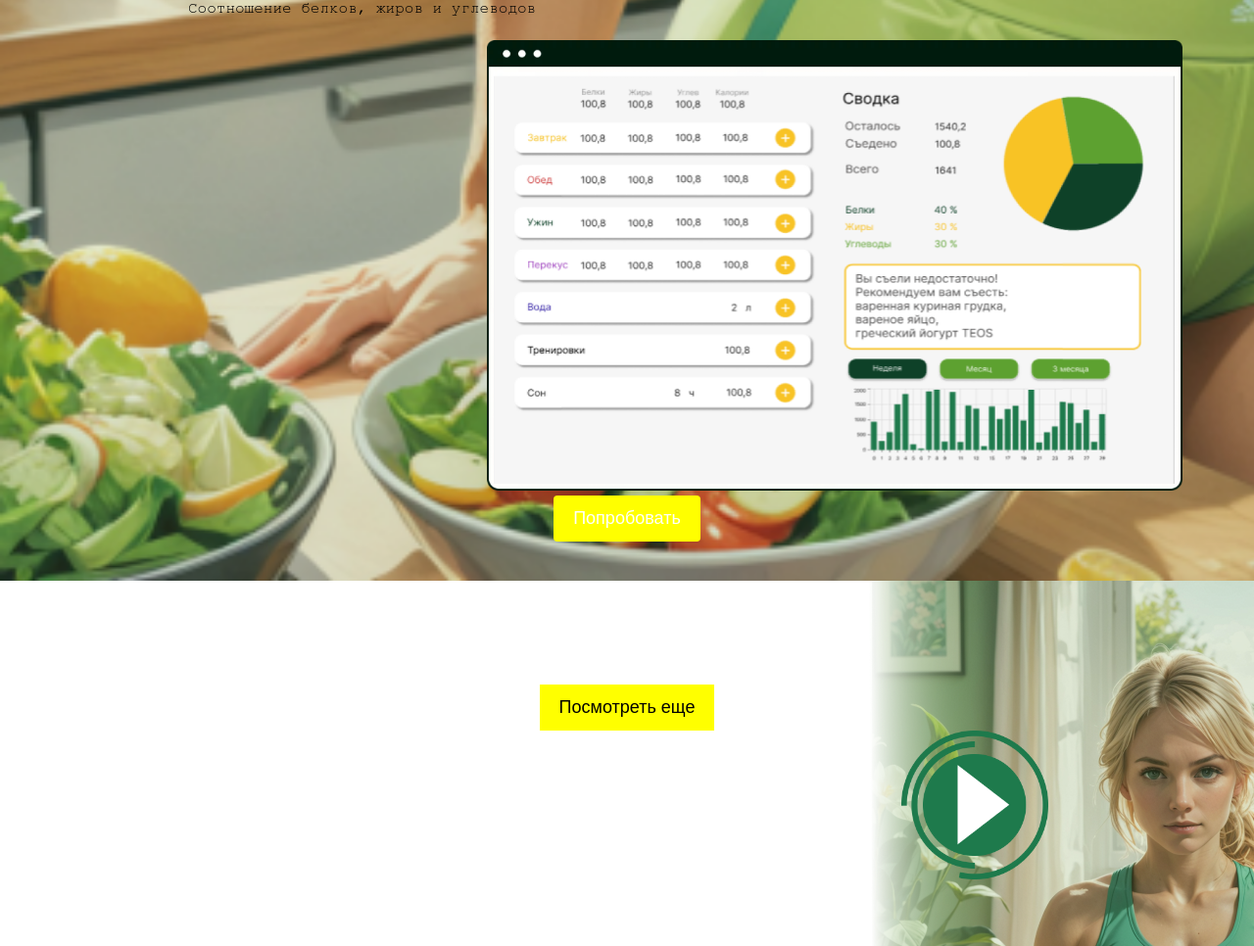
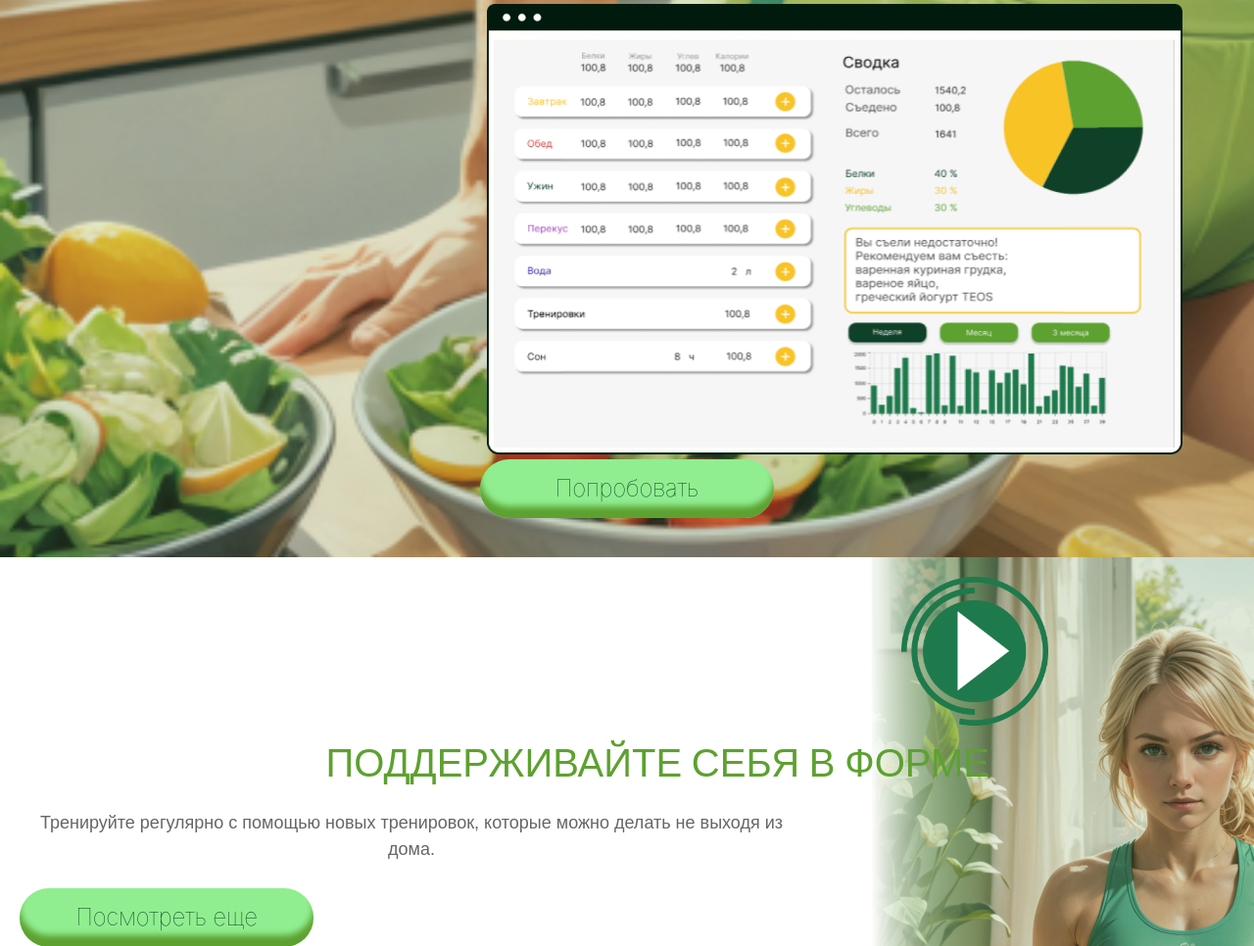
Before and after one commit to Karielka/Fitnes_app, a Django app: page /fitnes/ in a window 1280 px wide. Shown: the part 4669-5635 px from the top of the page at 98% size. Run offline with Django 5.2, Linux system fonts and the light colour scheme; parts of the project's set-up code (start-up, migrations or seed data) failed here and were passed over; some libraries are stand-ins or nearby versions.

Commit message:
Merge yuliana+develop

```diff
--- a/Fitnes/Main/static/main/css/index.css
+++ b/Fitnes/Main/static/main/css/index.css
@@ -1,7 +1,7 @@
 html, body {
     margin: 0;
     font-family: Arial, sans-serif;
-    background-color: #f6f6f6;
+    background-color: white;
     margin: 0;
     padding: 0;
     overflow-x: hidden;
@@ -10,7 +10,6 @@
 a {
     color: black;
     text-decoration: none;
-    margin-right: 10px;
 }
 
 .burger-menu {
@@ -55,8 +54,15 @@
   }
 
 .logout {
-    margin-left:auto;
+    margin-left: 600px;
     color: black;
+    justify-content: right;
+}
+
+.logout:hover {
+    margin-left: 600px;
+    color: #5DA130;
+    text-decoration: none;
     justify-content: right;
 }
 
@@ -64,33 +70,91 @@
     position: relative;
     width: 100%;
     height: 100%;
+    background-repeat: no-repeat;
+    background-size: cover;
 }
 
 .hero-text h1 {
-    font-size: 36px;
+    font-size: 60px;
     color: #333;
+    margin-top: 40px;
+    margin-left: 10px;
+    padding: 10px;
+    font-family: 'Oswald', sans-serif;
+    color: #5da130;
+
 }
 
 .hero-text p {
-    font-size: 24px;
+    font-size: 22px;
     color: #666;
+    width: 650px;
+    margin-left: 20px;
+    padding: 10px;
+    text-align: center;
 }
 
 .hero-buttons {
     display: flex;
-    justify-content: center;
+    margin-left: 200px;
     gap: 10px;
     margin-top: 20px;
 }
 
 .hero-btn {
-    background: #ff0;
-    border: none;
-    padding: 10px 20px;
+    appearance: none;
+    text-decoration: none;
+    width: 300px;
+    background-color: #90ee90;
+    border-radius: 40em;
+    border-style: none;
+    box-shadow: #5DA130 0 -12px 6px inset;
+    box-sizing: border-box;
+    color: #0E4128;
     cursor: pointer;
-    font-size: 18px;
+    display: inline-block;
+    font-family: -apple-system, sans-serif;
+    font-size: 1.2rem;
+    font-weight: lighter;
+    letter-spacing: -.24px;
+    margin: 0;
+    outline: none;
+    padding: 1rem 1.3rem;
+    quotes: auto;
+    text-align: center;
+    text-decoration: none;
+    transition: all .15s;
+    -webkit-user-select: none;
+    user-select: none;
+    touch-action: manipulation;
 }
 
+.hero-btn:hover {
+    background-color: #FFC229;
+    box-shadow: #FF6314 0 -6px 8px inset;
+    color: white;
+    transform: scale(1.125);
+    text-decoration: none;
+}
+
+.hero-btn:active {
+    transform: scale(1.025);
+}
+
+@media (min-width: 768px) {
+    .hero-btn {
+        font-size: 1.5rem;
+        padding: .75rem 2rem;
+    }
+}
+
+.logo img{
+    width: 400px;
+    height: 146px;
+    margin-left: 10%;
+    margin-top: 50px;
+
+}
 section {
     padding: 20px;
 }
@@ -101,6 +165,8 @@
     position: relative;
     height: 100%;
     margin-top: 20px;
+    background-repeat: no-repeat;
+    background-size: cover;
 }
 
 .nutrition-text h2, .nutrition-text h3 {
@@ -125,14 +191,6 @@
     align-items: center;
 }
 
-.cta-btn {
-    background: #ff0;
-    border: none;
-    padding: 10px 20px;
-    cursor: pointer;
-    font-size: 18px;
-}
-
 
 .workout {
     color: white;
@@ -144,23 +202,112 @@
 
 .workout-content {
     display: flex;
+    justify-items: flex-start;
+    gap: 20px;
+}
+
+.workout h2 {
+    font-size: 40px;
+    color: #333;
+    text-align: right;
+    width: 1000px;
+    padding: 10px;
+    font-family: 'Oswald', sans-serif;
+    color: #5da130;
+
+}
+
+.workout p {
+    font-size: 18px;
+    color: #666;
+    width: 800px;
+    padding: 10px;
+    text-align: center;
+    justify-content: center;
+}
+
+.motivation {
+    position: relative;
+    width: 100%;
+}
+.motivation-content {
+    display: flex;
     justify-content: center;
     align-items: center;
     gap: 20px;
 }
 
-.cta-btn {
-    background: #ff0;
-    border: none;
-    padding: 10px 20px;
-    cursor: pointer;
-    font-size: 18px;
+.motivation h1 {
+    font-size: 40px;
+    color: #333;
+    text-align: center;
+    padding: 10px;
+    font-family: 'Oswald', sans-serif;
+    color: #5da130;
+
 }
 
-footer {
-    background: #0f0;
+.motivation p {
+    font-size: 18px;
+    color: #666;
+    width: 800px;
     padding: 10px;
     text-align: center;
+    justify-content: center;
+    align-items: center;
+}
+
+.motivation-btn {
+    display: flex;
+    gap: 10px;
+    margin-top: 20px;
+}
+
+.cta-btn {
+    appearance: none;
+    text-decoration: none;
+    width: 300px;
+    background-color: #90ee90;
+    border-radius: 40em;
+    border-style: none;
+    box-shadow: #5DA130 0 -12px 6px inset;
+    box-sizing: border-box;
+    color: #0E4128;
+    cursor: pointer;
+    display: inline-block;
+    font-family: -apple-system, sans-serif;
+    font-size: 1.2rem;
+    font-weight: lighter;
+    letter-spacing: -.24px;
+    margin: 0;
+    outline: none;
+    padding: 1rem 1.3rem;
+    quotes: auto;
+    text-align: center;
+    text-decoration: none;
+    transition: all .15s;
+    -webkit-user-select: none;
+    user-select: none;
+    touch-action: manipulation;
+}
+
+.cta-btn:hover {
+    background-color: #FFC229;
+    box-shadow: #FF6314 0 -6px 8px inset;
+    color: white;
+    transform: scale(1.125);
+    text-decoration: none;
+}
+
+.cta-btn:active {
+    transform: scale(1.025);
+}
+
+@media (min-width: 768px) {
+    .cta-btn {
+        font-size: 1.5rem;
+        padding: .75rem 2rem;
+    }
 }
 
 .marquee-container {
--- a/Fitnes/Main/templates/main/index.html
+++ b/Fitnes/Main/templates/main/index.html
@@ -9,6 +9,7 @@
   <link rel="stylesheet" href="{% static 'main/css/index.css' %}" type="text/css" media="all">
   <script src="https://code.jquery.com/jquery-3.5.1.min.js"></script>
   <script src="https://code.jquery.com/ui/1.12.1/jquery-ui.min.js"></script>
+  <link rel="stylesheet" href="https://fonts.googleapis.com/css2?family=Oswald:wght@300;400;500;600;700&display=swap">
 </head>
 <body>
   <script>
@@ -52,22 +53,32 @@
       <a class="dropdown-item" href="/colories/">Дневник питания</a>
       <a class="dropdown-item" href="/activity/">Активновть</a>
       <a class="dropdown-item" href="/progress/">Достижения</a>
-      <a class="dropdown-item" href="{% url 'index' %}">Главная</a>
       <a class="dropdown-item" href="{% url 'profile' %}">Личный кабинет</a>
       </div>
-      <a class="logout" href="/fitnes/login/">Войти</a>
+      {% if user.is_authenticated %}
+      <a class="logout" href="/fitnes/login/">Выйти</a>
+      {% else %}
+      <a class="logout" href="/fitnes/logout/">Войти</a>
+        {% endif %}
+      <div class=logo>
+        <img src="{% static 'main/img/name.png' %}" alt="logo" class="cta-img">
+      </div>
       <div class="hero-text">
-        <h1>ТЕКСТ БОЛЬШОЙ</h1>
-        <p>ТЕКСТ ПОМЕНЬШЕ</p>
+        <h1>УПРАВЛЯЙ СВОИМ ТЕЛОМ</h1>
+        <p>Подсчет калорий, отслеживание прогресса, планирование тренировок — всё для Вашего здорового будущего</p>
       </div>
       <div class="hero-buttons">
-        <button class="hero-btn">Попробовать</button>
+        {% if user.is_authenticated %}
+            <a href="/colories/" class="hero-btn">Попробовать</a>
+        {% else %}
+            <a href="/fitnes/login/" class="hero-btn">Попробовать</a>
+        {% endif %}
       </div>
   </section>
 
   <div id="nutritionCarousel" class="carousel slide" data-ride="carousel">
     <div class="carousel-inner">
-      <div class="carousel-item active" style="background-image: url('{% static "main/img/nutr.png" %}'); background-size: cover; height: 100vh;">
+      <div class="carousel-item active" style="background-image: url('/static/main/img/nutr.png'); background-size: cover; height: 100vh;">
         <div class="carousel-caption d-none d-md-block">
           <div class="nutrition-text">
           <h2>ПИТАЙТЕСЬ ПРАВИЛЬНО</h2>
@@ -78,11 +89,15 @@
           </div>
           <img src="{% static 'main/img/graph1.png' %}" alt="Graph 1" class="nutrition-image">
           <div class="nutrition-content">
-              <button class="cta-btn btn btn-primary">Попробовать</button>
+            {% if user.is_authenticated %}
+              <a href="/colories/" class="hero-btn">Попробовать</a>
+            {% else %}
+                <a href="/fitnes/login/" class="hero-btn">Попробовать</a>
+            {% endif %}
           </div>
         </div>
       </div>
-      <div class="carousel-item" style="background-image: url('{% static "main/img/nutr.png" %}'); background-size: cover; height: 100vh;">
+      <div class="carousel-item" style="background-image: url('/static/main/img/nutr.png'); background-size: cover; height: 100vh;">
         <div class="carousel-caption d-none d-md-block">
           <div class="nutrition-text">
           <h2>ПИТАЙТЕСЬ ПРАВИЛЬНО</h2>
@@ -91,11 +106,11 @@
           </div>
           <img src="{% static 'main/img/graph2.png' %}" alt="Graph 2" class="nutrition-image">
           <div class="nutrition-content">
-              <button class="cta-btn btn btn-primary">Попробовать</button>
+              <button class="cta-btn">Попробовать</button>
           </div>
         </div>
       </div>
-      <div class="carousel-item" style="background-image: url('{% static "main/img/nutr.png" %}'); background-size: cover; height: 100vh;">
+      <div class="carousel-item" style="background-image: url('/static/main/img/nutr.png'); background-size: cover; height: 100vh;">
         <div class="carousel-caption d-none d-md-block">
           <div class="nutrition-text">
           <h2>ПИТАЙТЕСЬ ПРАВИЛЬНО</h2>
@@ -104,7 +119,7 @@
           </div>
           <img src="{% static 'main/img/graph3.png' %}" alt="Graph 3" class="nutrition-image">
           <div class="nutrition-content">
-              <button class="cta-btn btn btn-primary">Попробовать</button>
+              <button class="cta-btn">Попробовать</button>
           </div>
         </div>
       </div>
@@ -120,23 +135,24 @@
   </div>
 
 
-<section class="workout" style="background-image: url('/static/main/img/1.png')">
+<section class="workout" style="background-image: url('/static/main/img/1.png');">
+    <a href="https://youtu.be/cF_GnvOD52s?si=wU1P87wQu01w0tXR" class="cta-img-link">
+      <img src="{% static 'main/img/but.png' %}" alt="Try it" class="cta-img">
+    </a>
     <h2>ПОДДЕРЖИВАЙТЕ СЕБЯ В ФОРМЕ</h2>
     <p>Тренируйте регулярно с помощью новых тренировок, которые можно делать не выходя из дома.</p>
     <div class="workout-content">
-        <button class="cta-btn">Посмотреть еще</button>
+      {% if user.is_authenticated %}
+        <a href="/expertise/" class="hero-btn">Посмотреть еще</a>
+      {% else %}
+        <a href="/fitnes/login/" class="hero-btn">Посмотреть еще</a>
+      {% endif %}
     </div>
-    <a href="https://youtu.be/cF_GnvOD52s?si=wU1P87wQu01w0tXR" class="cta-img-link">
-      <img src="{% static 'main/img/but.png' %}" alt="Try it" class="cta-img">
-    </a>
 </section>
 
 <section class="motivation">
-    <h2>ПОДНИМАЙТЕ СВОЮ МОТИВАЦИЮ</h2>
+    <h1>ПОДНИМАЙТЕ СВОЮ МОТИВАЦИЮ</h1>
     <p>Соревнуйтесь с другими пользователями и получайте награды за достижения.</p>
-    <button class="cta-btn">Получить награду</button>
-</section>
-
     <!-- Блок с движущимися изображениями -->
       <div class="marquee-container">
         <div class="marquee">
@@ -206,6 +222,14 @@
         </div>
       </div>
       </div>
+    <div class="motivation-btn">
+      {% if user.is_authenticated %}
+          <a href="/progress/" class="cta-btn">Получить награду</a>
+      {% else %}
+          <a href="/fitnes/login/" class="cta-btn">Получить награду</a>
+      {% endif %}
+    </div>
+</section>
 
 <section class="creators">
     <p>СОЗДАТЕЛИ</p>
```
Also changed, not shown: Fitnes/Colories/templates/colories/index.html (+25 -23 lines), Fitnes/Main/static/main/img/name.png (added), Fitnes/Main/static/main/img/name1.png (added). Lines whose indentation alone changed are shown as unchanged.
